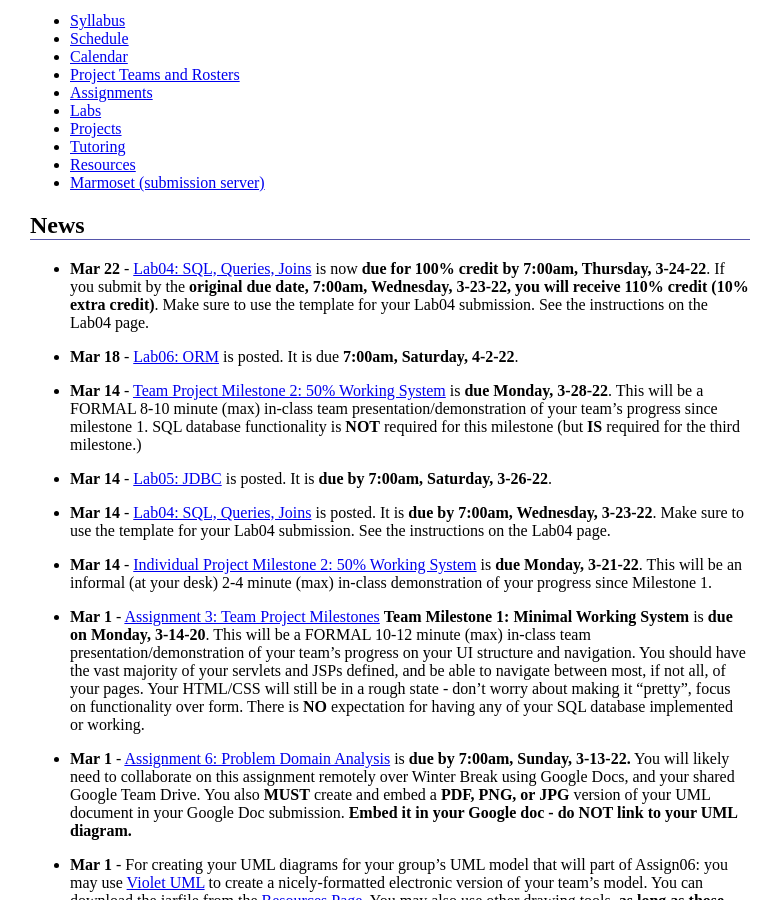
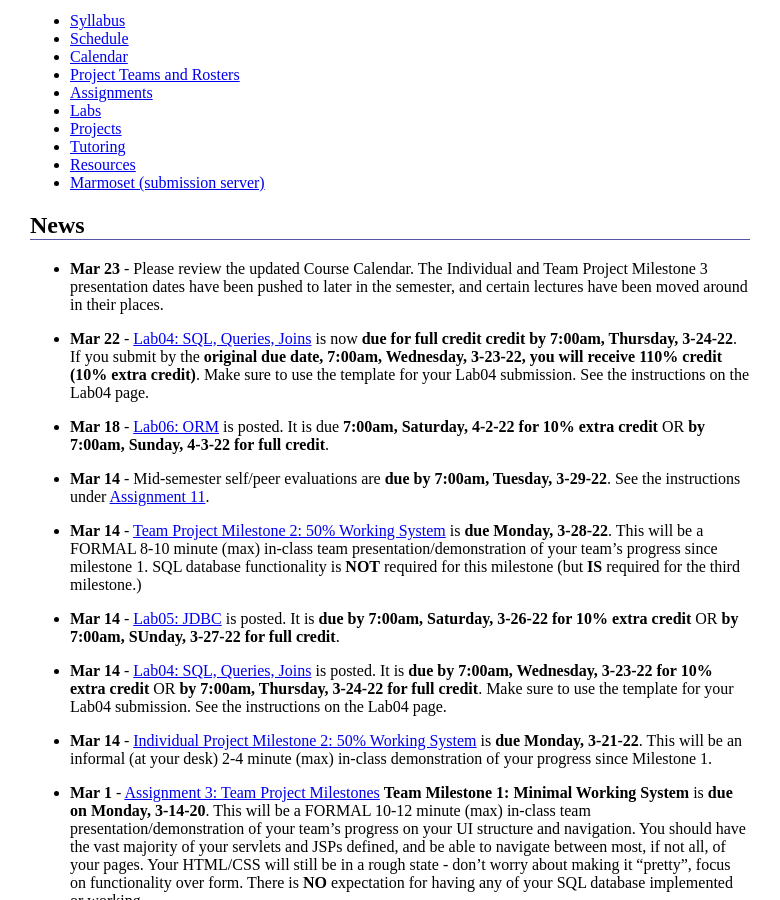
Before and after one commit to ycpcs/cs320-spring2022, a Jekyll site: the page built from index.md, in a window 1280 px wide and 900 px high, scrolled down 227 px. Shown: the whole window, without its empty margins (250-1030 px from the left). Built offline with Jekyll 4.4.1, drawn with Linux system fonts in a browser that asks for light colours.

Commit message:
updated News to reflect updated Calendar

```diff
--- a/index.md
+++ b/index.md
@@ -43,28 +43,24 @@ All information about the course will be posted here.
 
 * **Mar 27** - The **midterm exam** will be a take-at-home exam on **Monday, 4-6-20**.  I will post it by 8:00 am on Monday morning, and will send out a class email at that time and tell you where it is posted.  You will have until 8:00 am Tuesday morning (4-7-20) to complete and submit it to Marmoset.  I will also post a template answer sheet for you to fill in.  There is NO Programming portion, it is all written, with a UML diagram to draw, as well.  You will also need to submit an electronic copy of your UML diagram (either using a drawing package, or a NEATLY hand-drawn diagram that you can post as a JPG or PDF).  The exam will be open notes and you can use any resource on the CS320 website, as well as your assignment and lab solutions.  The exam is 120 points, and was originally designed to be an in-class 50-minute exam, with a built-in curve of 20 points.  Since it is a take-home this year, there will **NOT** be a curve.  I posted a practice take-home exam - the exam you are taking will not be nearly as long or involved as the practice exam.  We will use Friday, 4-3-20 for a short review for the midterm exam.  **YOU MUST DO YOUR OWN WORK - YOU ARE NOT ALLOWED TO CONSULT WITH ANYONE ELSE, OR USE ANY RESOURCES THAT ARE NOT LISTED ON THE RESOURCES PAGE OF THE CS320 WEBSITE.  I AM TRUSTING YOU TO WORK ON YOUR HONOR - PLEASE DO NOT BETRAY THAT TRUST.**
 
-* **Mar 22** - [Assignment 9](assign/assign09.html) describes the deliverables for the individual project.  The due date for you individual project report has been moved to **Saturday, 4-11-20, by 7:00am**.
+* **Mar 12** - [Assignment 9](assign/assign09.html) describes the deliverables for the individual project.  The due date for you individual project report has been moved to **Thursday, 4-21-22, by 7:00am**.
 
-* **Mar 22** - [Individual Project Milestone 3](assign/assign04.html) has been moved to **Wednesday, 4-8-20**.  This will be your final informal, 2-4 minute (max) demonstration of your individual project.  We will attempt to do this on-line through ZOOM and screen sharing.
-
-* **Mar 22** - Mid-semester self/peer evaluations are **due by 7:00am, Saturday, 4-4-20**.  See the instructions under [Assignment 11](assign/assign11.html).
-
-* **Mar 12** - [Assignment 9](assign/assign09.html) describes the deliverables for the individual project.  The due date for you individual project report has been moved to **Thursday, 4-9-20, by 7:00am**.
-
-* **Mar 12** - [Individual Project Milestone 3](assign/assign04.html) has been moved to **Monday, 4-6-20**.  This will be your final informal (at your desk) 2-4 minute (max) in-class demonstration of your individual project.
+* **Mar 23** - [Individual Project Milestone 3](assign/assign04.html) has been moved to **MWednesday, 4-20-22**.  This will be your final informal (at your desk) 2-4 minute (max) in-class demonstration of your individual project.
 
 -->
+* **Mar 23** - Please review the updated Course Calendar.  The Individual and Team Project Milestone 3 presentation dates have been pushed to later in the semester, and certain lectures have been moved around in their places.
 
-* **Mar 22** - [Lab04: SQL, Queries, Joins](labs/lab04.html) is now **due for 100% credit by 7:00am, Thursday, 3-24-22**.  If you submit by the **original due date, 7:00am, Wednesday, 3-23-22, you will receive 110% credit (10% extra credit)**.  Make sure to use the template for your Lab04 submission. See the instructions on the Lab04 page.
+* **Mar 22** - [Lab04: SQL, Queries, Joins](labs/lab04.html) is now **due for full credit credit by 7:00am, Thursday, 3-24-22**.  If you submit by the **original due date, 7:00am, Wednesday, 3-23-22, you will receive 110% credit (10% extra credit)**.  Make sure to use the template for your Lab04 submission. See the instructions on the Lab04 page.
 
+* **Mar 18** - [Lab06: ORM](labs/lab06.html) is posted.  It is due **7:00am, Saturday, 4-2-22 for 10% extra credit** OR **by 7:00am, Sunday, 4-3-22 for full credit**.
 
-* **Mar 18** - [Lab06: ORM](labs/lab06.html) is posted.  It is due **7:00am, Saturday, 4-2-22**.
+* **Mar 14** - Mid-semester self/peer evaluations are **due by 7:00am, Tuesday, 3-29-22**.  See the instructions under [Assignment 11](assign/assign11.html).
 
 * **Mar 14** - [Team Project Milestone 2: 50% Working System](assign/assign03.html) is **due Monday, 3-28-22**.  This will be a FORMAL 8-10 minute (max) in-class team presentation/demonstration of your team's progress since milestone 1.  SQL database functionality is **NOT** required for this milestone (but **IS** required for the third milestone.)
 
-* **Mar 14** - [Lab05: JDBC](labs/lab05.html) is posted.  It is **due by 7:00am, Saturday, 3-26-22**.
+* **Mar 14** - [Lab05: JDBC](labs/lab05.html) is posted.  It is **due by 7:00am, Saturday, 3-26-22 for 10% extra credit** OR **by 7:00am, SUnday, 3-27-22 for full credit**.
 
-* **Mar 14** - [Lab04: SQL, Queries, Joins](labs/lab04.html) is posted.  It is **due by 7:00am, Wednesday, 3-23-22**.  Make sure to use the template for your Lab04 submission. See the instructions on the Lab04 page.
+* **Mar 14** - [Lab04: SQL, Queries, Joins](labs/lab04.html) is posted.  It is **due by 7:00am, Wednesday, 3-23-22 for 10% extra credit** OR **by 7:00am, Thursday, 3-24-22 for full credit**.  Make sure to use the template for your Lab04 submission. See the instructions on the Lab04 page.
 
 * **Mar 14** - [Individual Project Milestone 2: 50% Working System](assign/assign04.html) is **due Monday, 3-21-22**.  This will be an informal (at your desk) 2-4 minute (max) in-class demonstration of your progress since Milestone 1.
 
```
